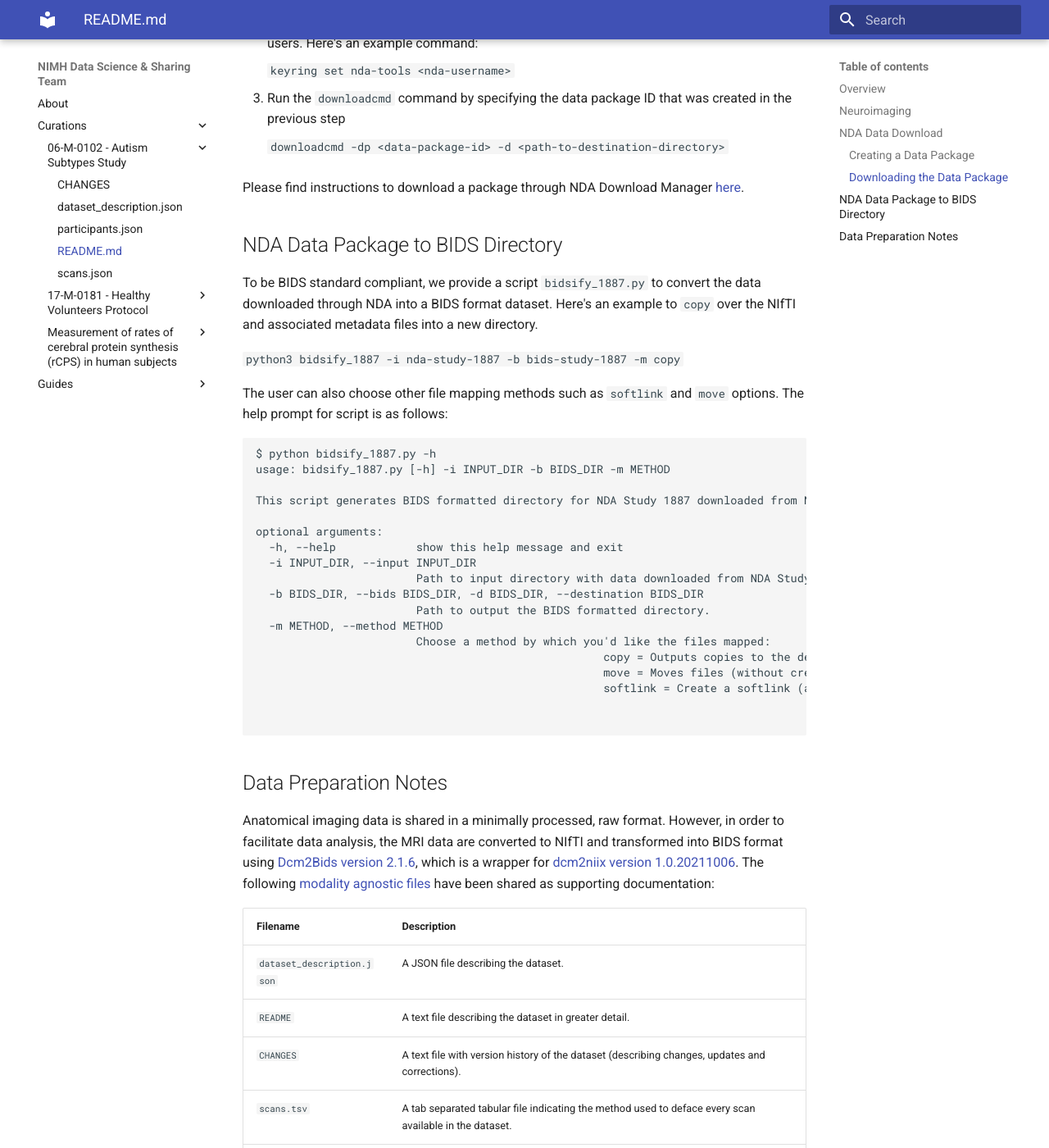
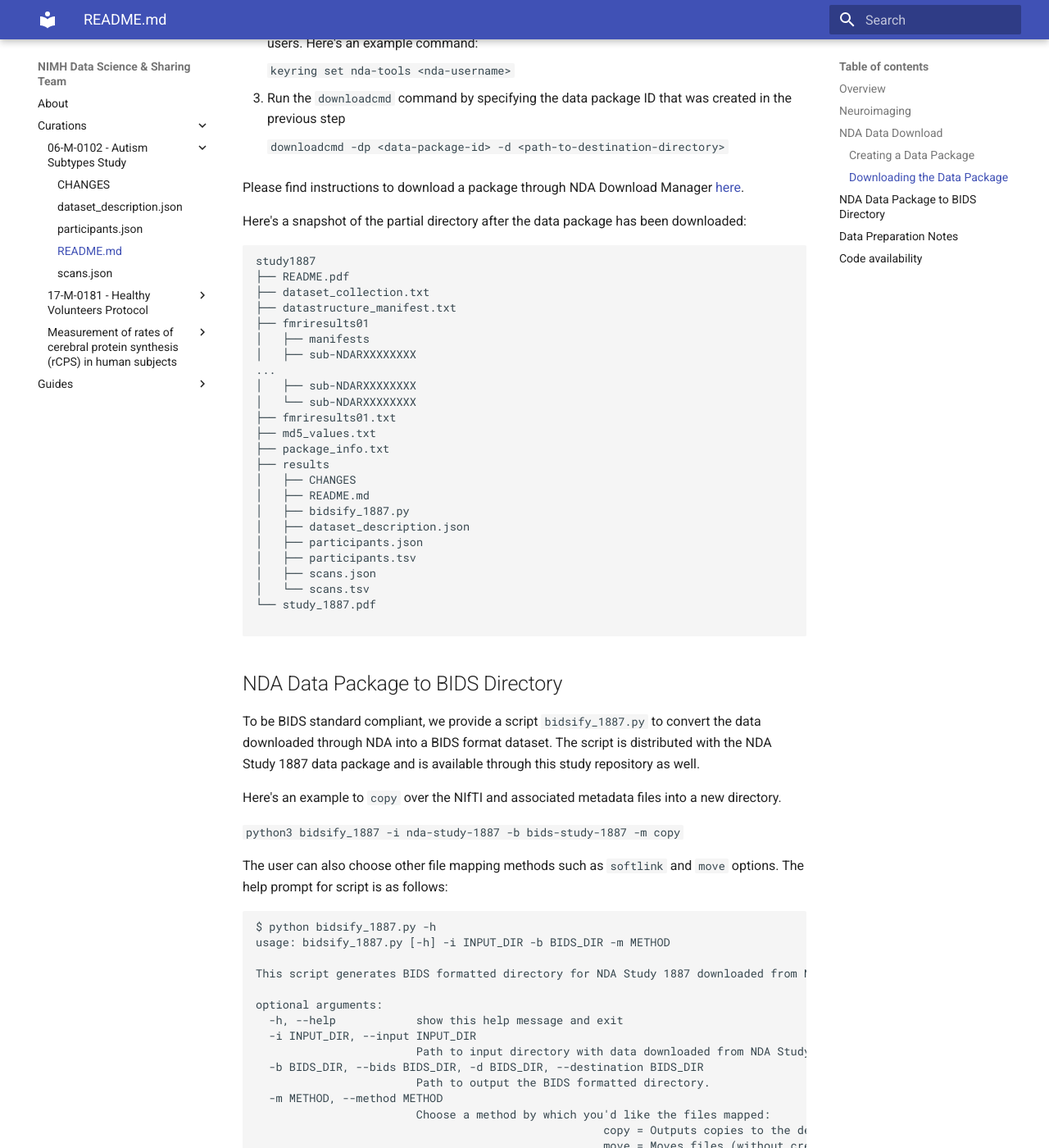
Before and after one commit to nimh-dsst/dsst-rtd, an MkDocs documentation site: the page built from docs/curations/06-M-0102/README.md, in a window 1280 px wide and 1400 px high, scrolled down 3252 px. Shown: the whole window at 82% size. Built offline with MkDocs 1.6.1 and Material for MkDocs 9.7.7, drawn with Linux system fonts in a browser that asks for light colours; some of the changed text lies outside the part shown.

Commit message:
Update README.md

````diff
--- a/docs/curations/06-M-0102/README.md
+++ b/docs/curations/06-M-0102/README.md
@@ -88,9 +88,39 @@ The NDA Study 1887 data package is 4 GB in size. Here's a condensed version of t
 
 Please find instructions to download a package through NDA Download Manager [here](https://nda.nih.gov/tools/nda-tools.html#download-manager-beta).
 
+Here's a snapshot of the partial directory after the data package has been downloaded:
+```bash
+study1887
+├── README.pdf
+├── dataset_collection.txt
+├── datastructure_manifest.txt
+├── fmriresults01
+│   ├── manifests
+│   ├── sub-NDARXXXXXXXX
+...
+│   ├── sub-NDARXXXXXXXX
+│   └── sub-NDARXXXXXXXX
+├── fmriresults01.txt
+├── md5_values.txt
+├── package_info.txt
+├── results
+│   ├── CHANGES
+│   ├── README.md
+│   ├── bidsify_1887.py
+│   ├── dataset_description.json
+│   ├── participants.json
+│   ├── participants.tsv
+│   ├── scans.json
+│   └── scans.tsv
+└── study_1887.pdf
+
+```
+
 ## NDA Data Package to BIDS Directory
 
-To be BIDS standard compliant, we provide a script `bidsify_1887.py` to convert the data downloaded through NDA into a BIDS format dataset. Here's an example to `copy` over the NIfTI and associated metadata files into a new directory.
+To be BIDS standard compliant, we provide a script `bidsify_1887.py` to convert the data downloaded through NDA into a BIDS format dataset. The script is distributed with the NDA Study 1887 data package and is available through this study repository as well.
+
+Here's an example to `copy` over the NIfTI and associated metadata files into a new directory.
 
 `python3 bidsify_1887 -i nda-study-1887 -b bids-study-1887 -m copy`
 
@@ -129,6 +159,8 @@ have been shared as supporting documentation:
 | `dataset_description.json` | A JSON file describing the dataset.                                                                    |
 | `README`                   | A text file describing the dataset in greater detail.                                                  |
 | `CHANGES`                  | A text file with version history of the dataset (describing changes, updates and corrections).         |
+| `participants.tsv`         | A tab separated tabular file with additional information like age, sex, and group of each participant. |
+| `participants.json`        | A JSON formatted data dictionary describing fields in `participants.tsv`.        |
 | `scans.tsv`                | A tab separated tabular file indicating the method used to deface every scan available in the dataset. |
 | `scans.json`               | A JSON formatted data dictionary describing fields in `scans.tsv`.                                     |
 
@@ -148,7 +180,7 @@ using [FSLeyes image editor](https://open.win.ox.ac.uk/pages/fsl/fsleyes/fsleyes
 rest were programmatically corrected to ensure defacing quality. More details on the defacing workflow used can be
 found [here](https://github.com/nih-fmrif/dsst-defacing-pipeline).
 
-**Code availability**
+## Code availability
 
 Scripts used for DICOM to BIDS format conversion and de-identification of anatomical MRI scans
-are available on the git repository at [https://github.com/nih-fmrif/nda-study-1887](https://github.com/nih-fmrif/nda-study-1887).
+are available on the git repository at [https://github.com/nimh-dsst/nda-study-1887](https://github.com/nimh-dsst/nda-study-1887).
````
